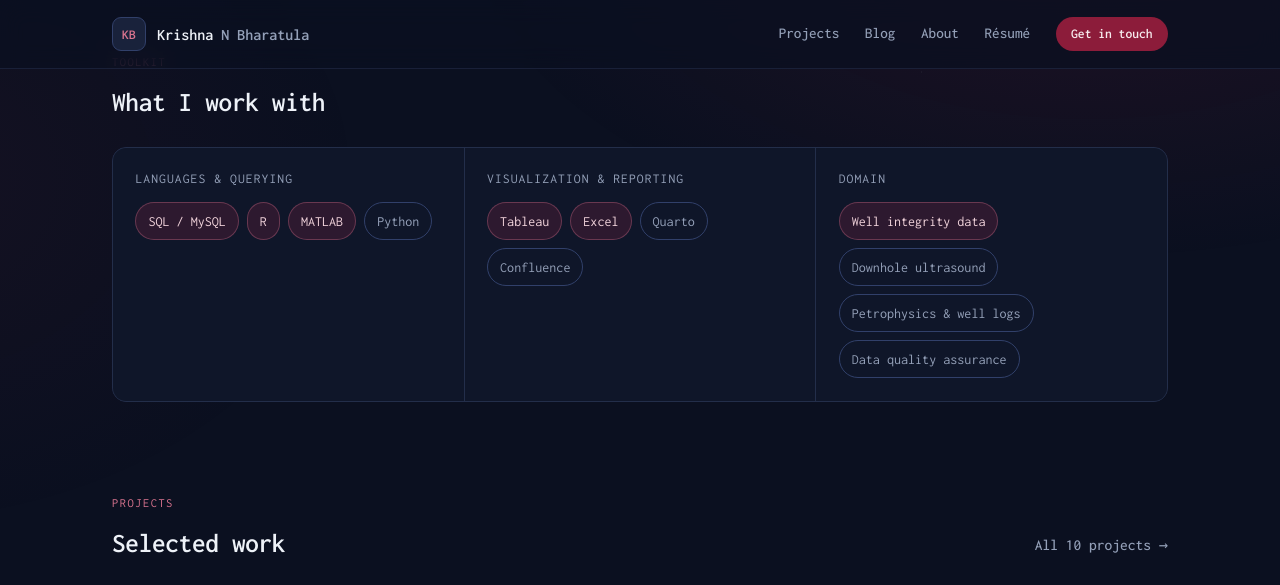
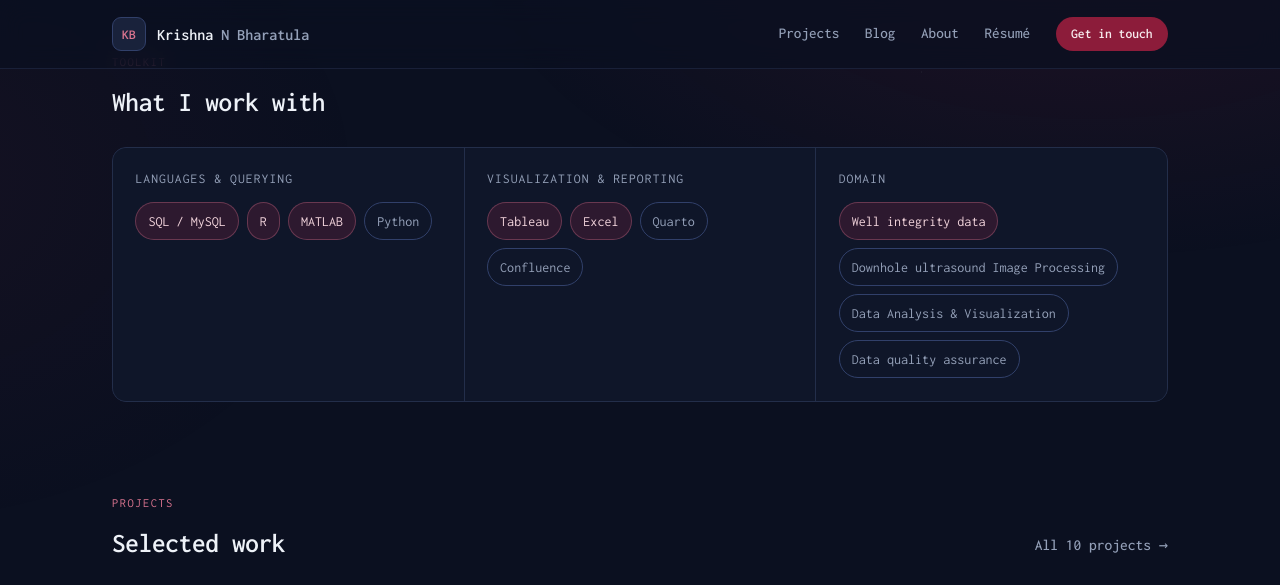
Before and after one commit to Krishna1594/krishna1594.github.io, a Jekyll site: the page built from index.html, in a window 1280 px wide and 900 px high, scrolled down 869 px, cut to the strip 0-585 px from the top of the window. Built offline with Jekyll 4.4.1, drawn with Linux system fonts in a browser that asks for light colours.

Commit message:
Update skills.yml

```diff
--- a/_data/skills.yml
+++ b/_data/skills.yml
@@ -14,6 +14,6 @@
 - group: Domain
   items:
     - { name: Well integrity data, strong: true }
-    - { name: Downhole ultrasound }
-    - { name: Petrophysics & well logs }
+    - { name: Downhole ultrasound Image Processing }
+    - { name: Data Analysis & Visualization }
     - { name: Data quality assurance }
```
